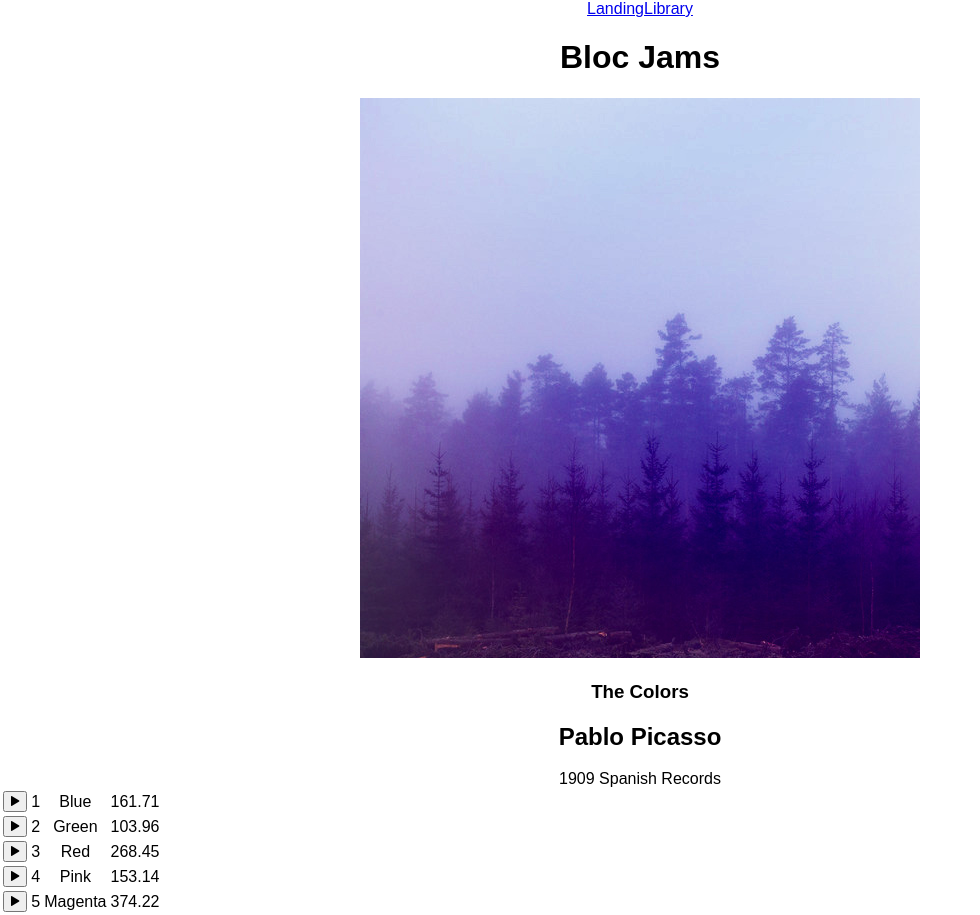
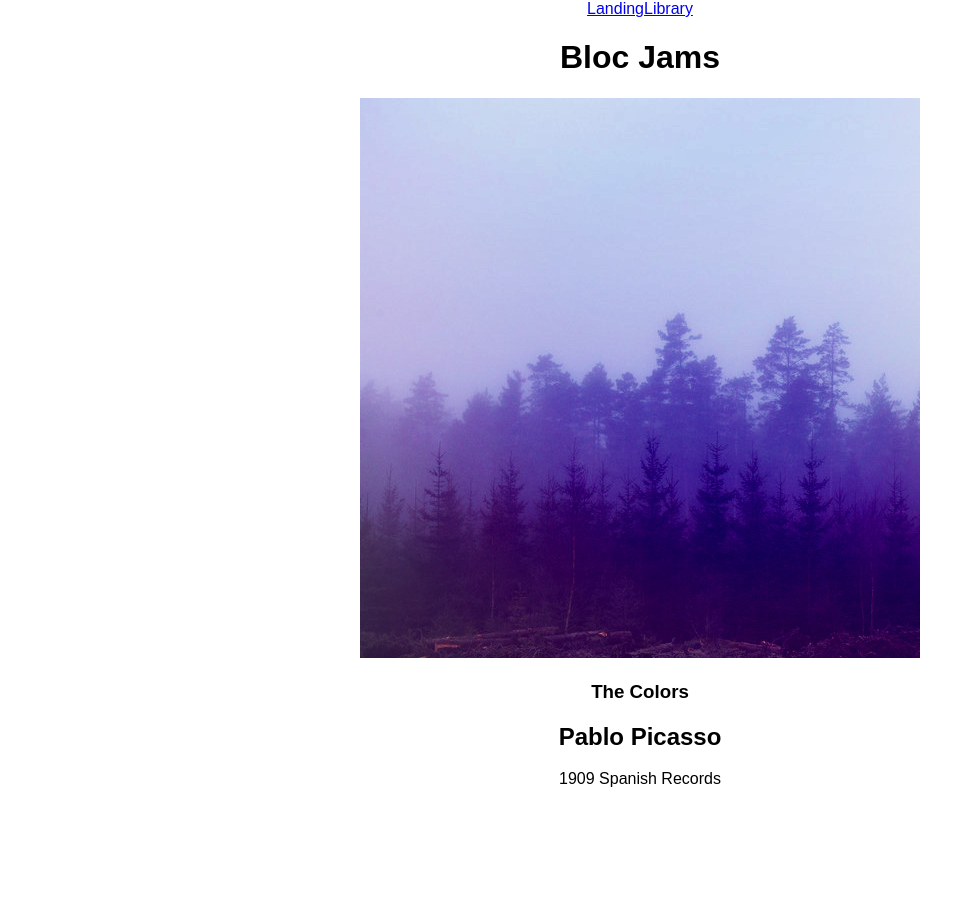
Before and after one commit to perspicacious-one/bloc-jams-react, a React (Create React App) app: page /album/the-colors in a window 1280 px wide. Shown: the whole page, without its empty margins (0-980 px from the left). After the commit the page ends 800 px from the top, so only its background shows below. Built offline with nearby package versions, Linux system fonts and the light colour scheme.

Commit message:
Revert "assignment 6: song list"
This reverts commit 10b8f7bf25b231099475b657f3469ec1c984c8f4.
"undo merge"

```diff
--- a/public/index.html
+++ b/public/index.html
@@ -10,7 +10,6 @@
     -->
     <link rel="manifest" href="%PUBLIC_URL%/manifest.json">
     <link rel="shortcut icon" href="%PUBLIC_URL%/favicon.ico">
-    <link rel="stylesheet" href="http://code.ionicframework.com/ionicons/2.0.1/css/ionicons.min.css">
     <!--
       Notice the use of %PUBLIC_URL% in the tags above.
       It will be replaced with the URL of the `public` folder during the build.
--- a/src/components/Album.js
+++ b/src/components/Album.js
@@ -10,12 +10,9 @@ class Album extends Component {
     });
 
     this.state = {
-      album: album,
+      album: album
     };
-
   }
-
-
 
   render() {
     return (
@@ -35,20 +32,6 @@ class Album extends Component {
             <col id="song-duration-column" />
           </colgroup>
           <tbody>
-
-            {this.state.album.songs.map( (song, index) =>
-              <tr key={index.toString()}>
-                <td>
-                  <button>
-                    <span className="ion-play"></span>
-                  </button>
-                </td>
-                <td><span className='song-number'>{index + 1}</span></td>
-                <td>{song.title}</td>
-                <td>{song.duration}</td>
-              </tr>
-            )}
-
           </tbody>
         </table>
       </section>
@@ -57,5 +40,4 @@ class Album extends Component {
 }
 
 
-
 export default Album;
```
